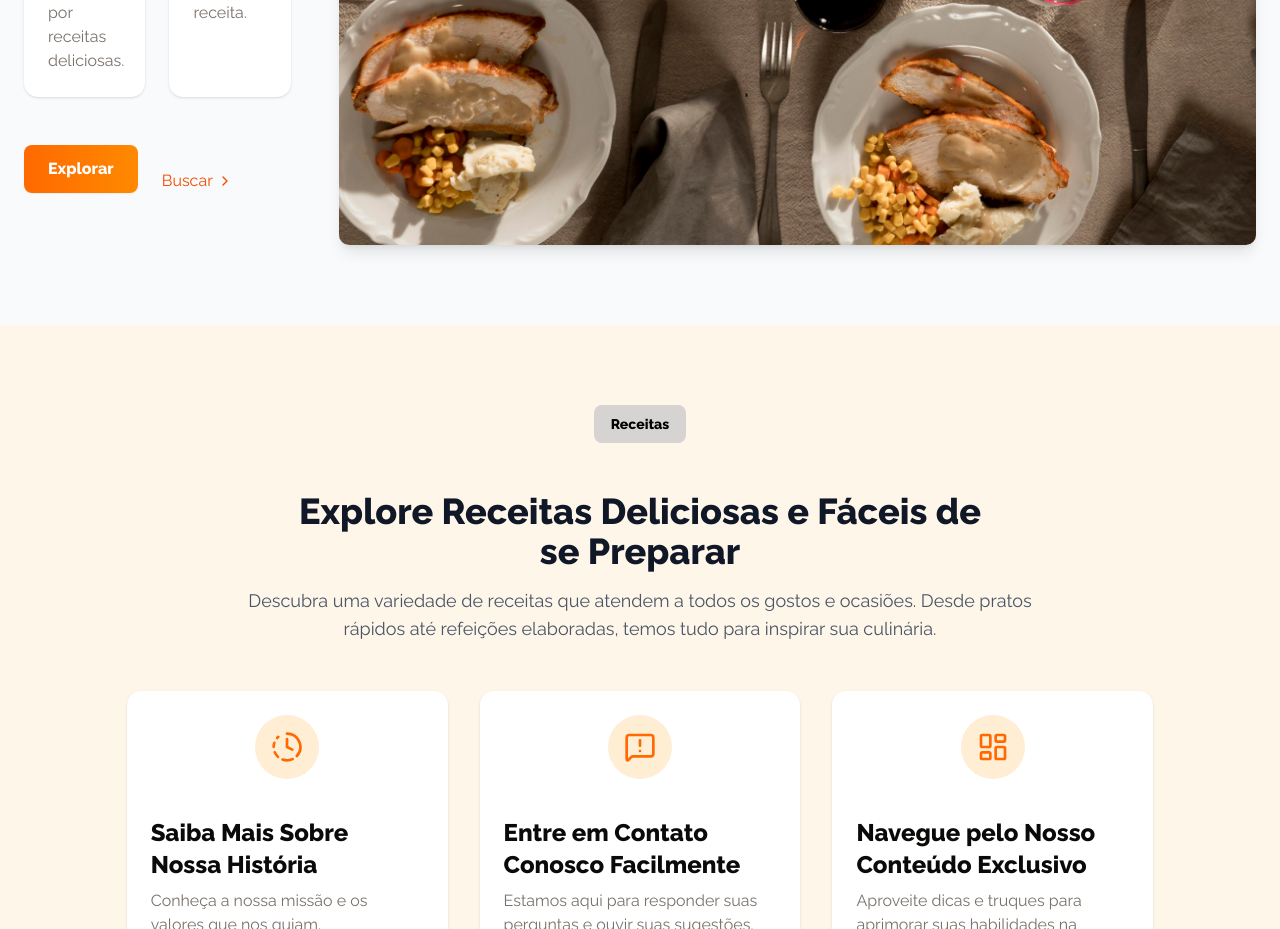
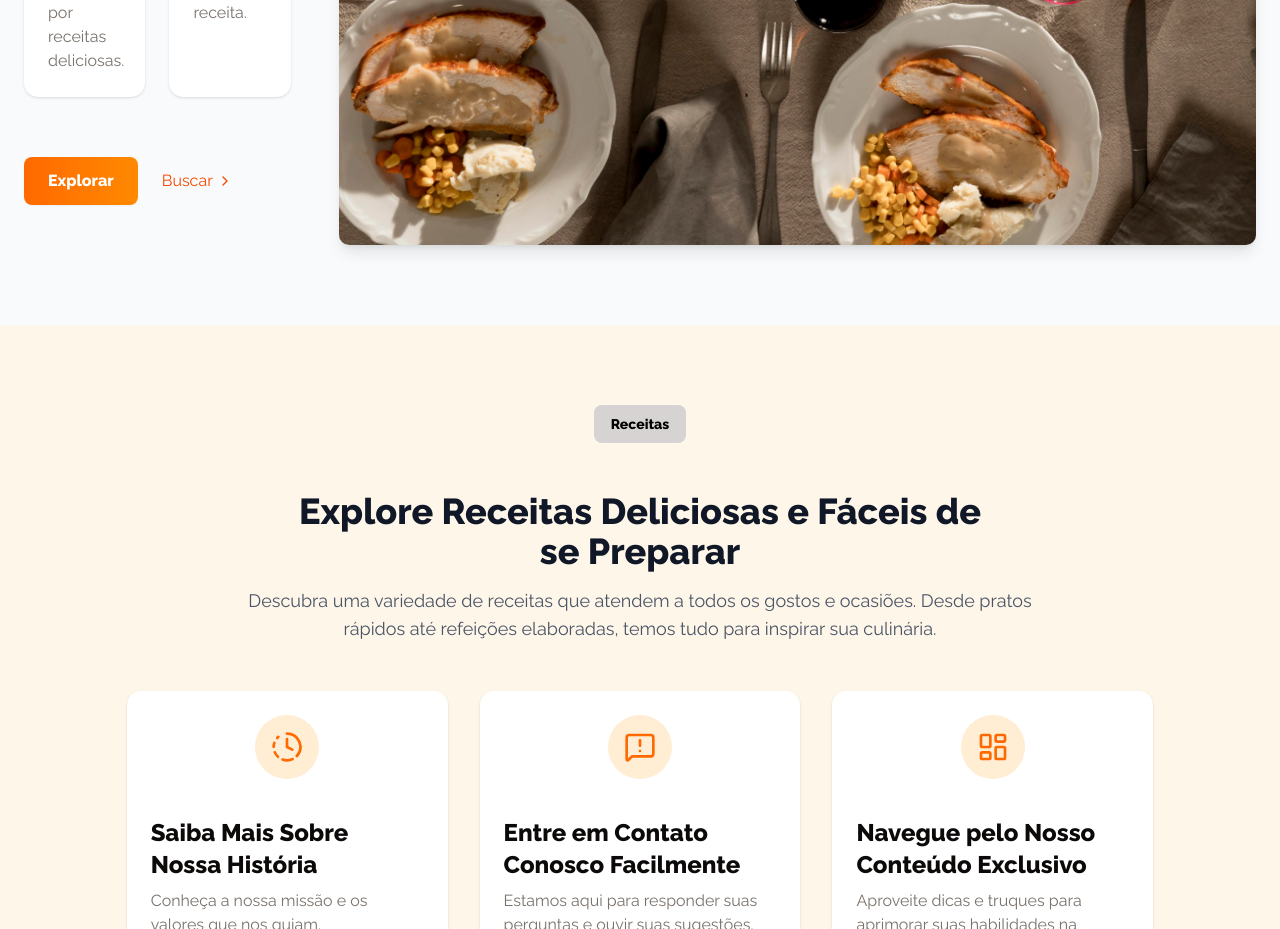
Before and after one commit to kant-sdev/cozinha-e-sabor, a Next.js app: page / in a window 1280 px wide. Shown: the part 1420-2349 px from the top of the page. Built offline with nearby package versions, Linux system fonts and the light colour scheme.

Commit message:
"fix: corrige alinhamento de button da SeekBenefits"

```diff
--- a/src/components/layout/Sections/seek-benefits.tsx
+++ b/src/components/layout/Sections/seek-benefits.tsx
@@ -58,7 +58,7 @@ export default function SeekBenefits() {
             </div>
 
             {/* Buttons - ajustados para mobile */}
-            <div className='flex flex-col sm:flex-row gap-3 sm:gap-4 pt-2 sm:pt-4'>
+            <div className='flex flex-col sm:flex-row gap-3 sm:gap-4 pt-2 sm:pt-4 items-center'>
               <Link href={'/'} className='w-full sm:w-auto'>
                 <Button className='w-full sm:w-auto bg-gradient-to-r from-orange-500 to-orange-400 hover:from-orange-600 hover:to-orange-500 text-white font-bold px-4 sm:px-6 text-sm sm:text-base text-md py-6'>
                   Explorar
@@ -69,7 +69,7 @@ export default function SeekBenefits() {
                 href="/"
                 className="group inline-flex items-center justify-center sm:justify-start gap-1 text-orange-600 hover:text-orange-700 font-medium text-sm sm:text-base transition-colors relative px-2 hover:font-semibold sm:hover:font-bold"
               >
-                <span className="relative after:content-[''] after:absolute after:left-0 after:-bottom-0.5 after:w-0 after:h-[2px] after:bg-orange-600 group-hover:after:w-full after:transition-all after:duration-300 text-md py-6">
+                <span className=" text-md py-6">
                   Buscar
                 </span>
                 <ChevronRight className="w-3 h-3 sm:w-4 sm:h-4" />
```
